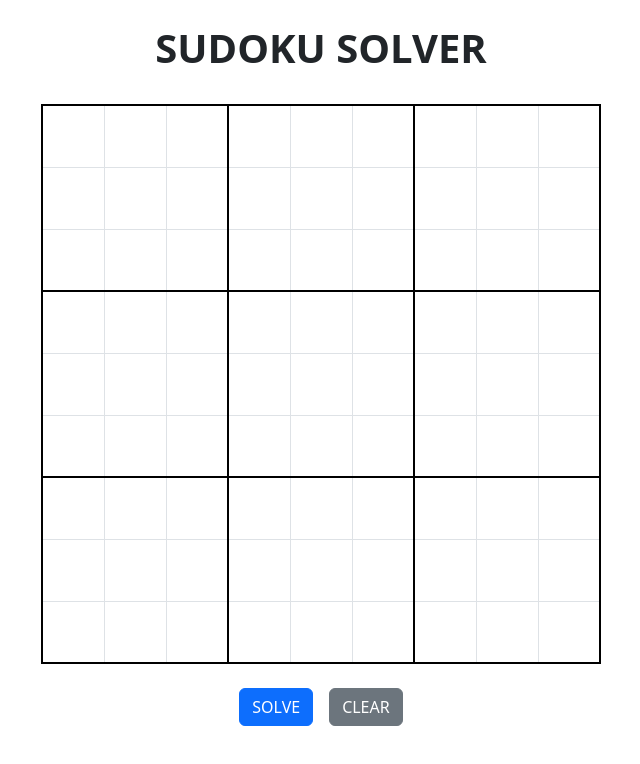
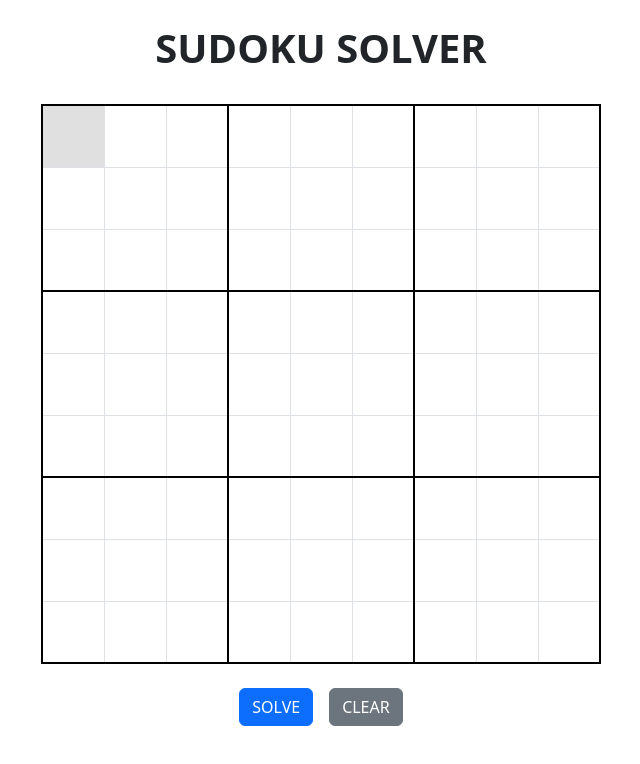
Before and after one commit to DavidNguyen58/Sudoku-Solver, a plain HTML site: page templates/index.html in a window 1280 px wide. In both pictures the pointer is over the input 392 px from the left and 136 px from the top of the page. Shown: the whole page, without its empty margins (319-959 px from the left). Drawn offline with nearby package versions, Linux system fonts and the light colour scheme.

Commit message:
Changed the input:focus. Created the input:hover for UX

```diff
--- a/static/styles.css
+++ b/static/styles.css
@@ -15,7 +15,10 @@ input{
   caret-color: transparent;
 }
 input:focus{
-  background-color: yellow;
+  background-color: #e0e0e0;
+}
+input:hover{
+  background-color: #e0e0e0;
 }
 input::selection{
   background-color: transparent;
```
